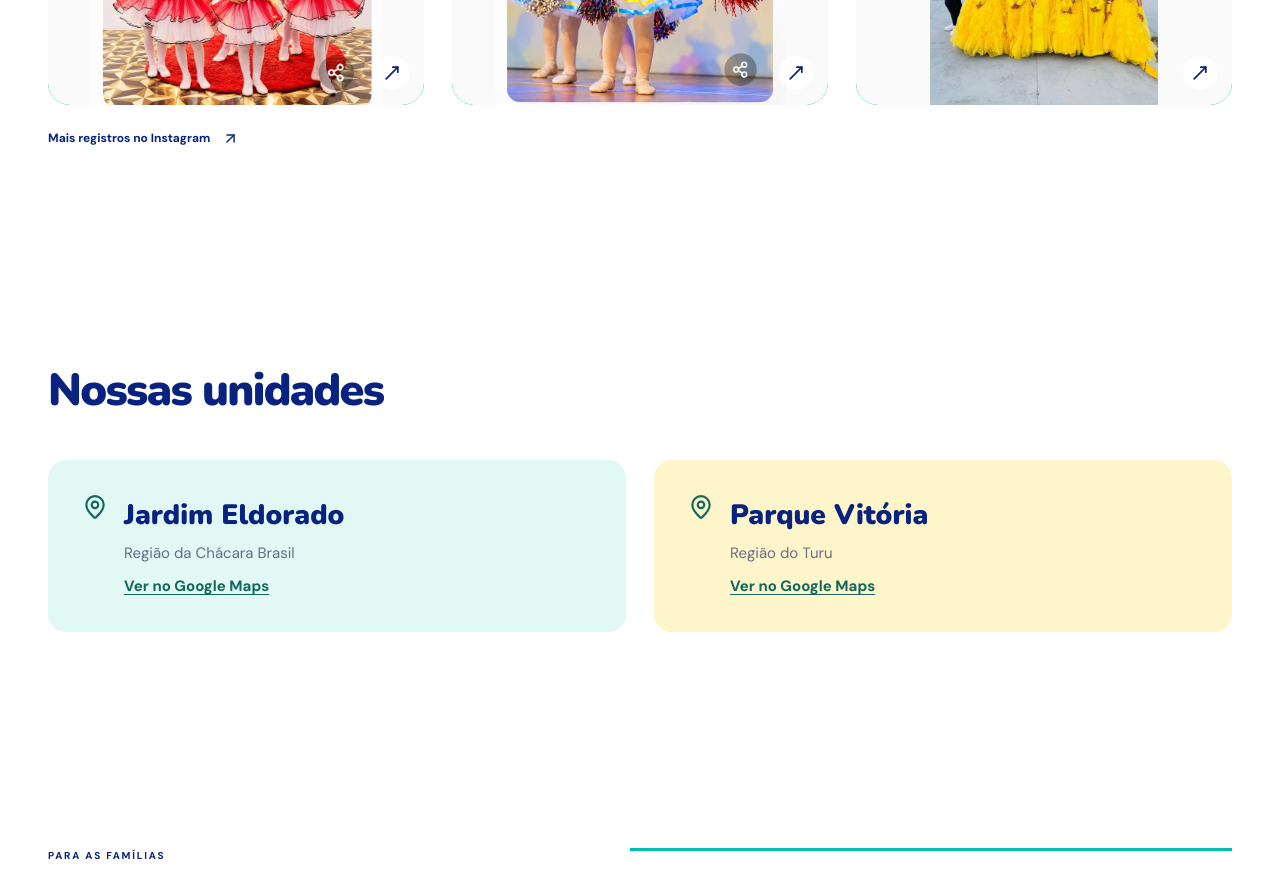
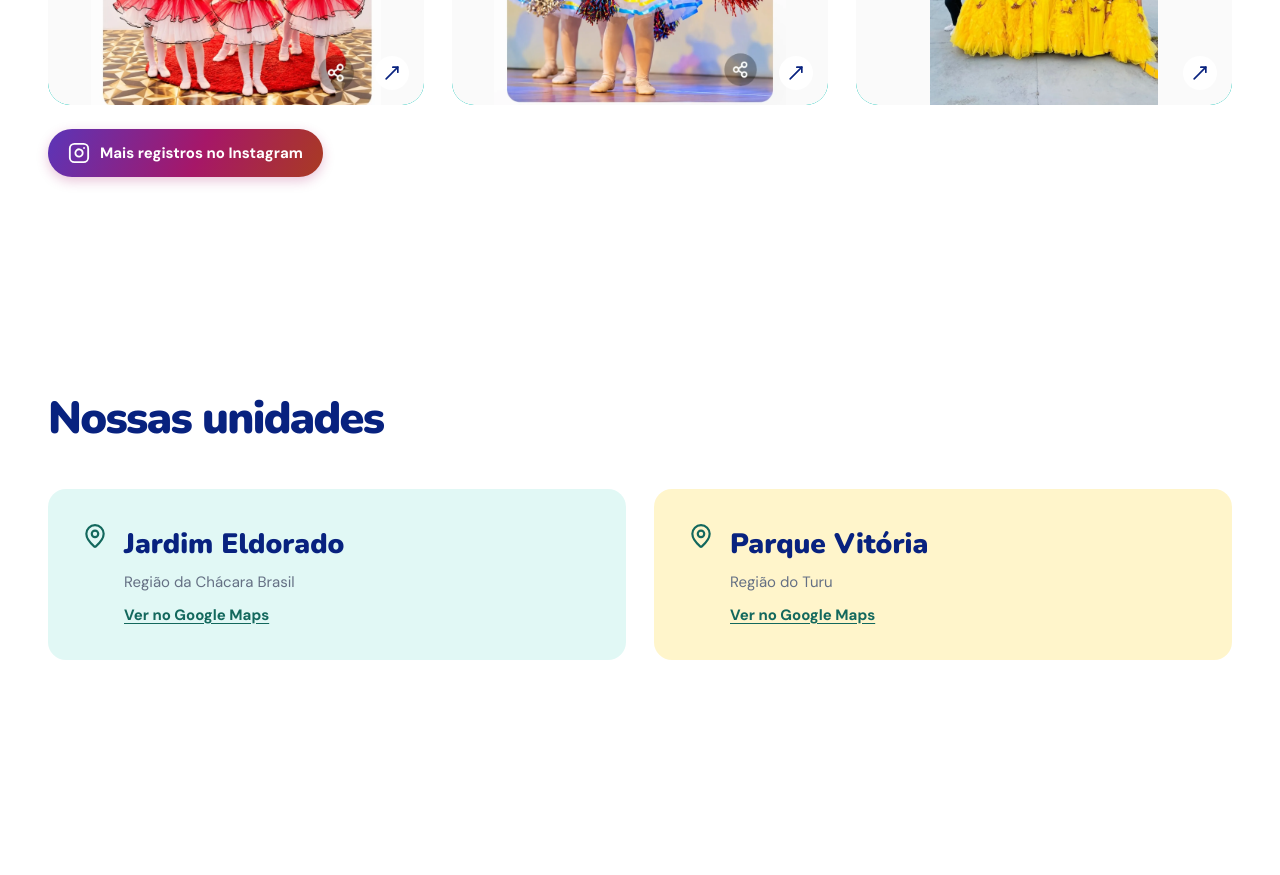
Before and after one commit to vixtem/Creche-Escola-Sonho-de-Crian-a, a React (Vite) app: page / in a window 1280 px wide. Shown: the part 1620-2495 px from the top of the page. Built offline with nearby package versions, Linux system fonts and the light colour scheme.

Commit message:
Destaca o botão do Instagram na galeria de vivências

```diff
--- a/src/main.jsx
+++ b/src/main.jsx
@@ -1,6 +1,6 @@
 import React, { useEffect, useRef, useState } from 'react';
 import { createRoot } from 'react-dom/client';
-import { ArrowUpRight, Sparkles, Menu, X, ChevronDown, Check, Copy, MessageCircle, MapPin, Clock, MoveUpRight } from 'lucide-react';
+import { ArrowUpRight, Sparkles, Menu, X, ChevronDown, Check, Copy, Instagram, MessageCircle, MapPin, Clock, MoveUpRight } from 'lucide-react';
 import { school } from './school';
 import './styles.css';
 
@@ -134,8 +134,9 @@ function App() {
             </button>
           ))}
         </div>
-        <a className="text-link experience-instagram" href={school.instagram} target="_blank" rel="noreferrer">
-          Mais registros no Instagram <ArrowUpRight size={17} aria-hidden="true" />
+        <a className="experience-instagram" href={school.instagram} target="_blank" rel="noreferrer">
+          <Instagram size={22} aria-hidden="true" />
+          Mais registros no Instagram
         </a>
       </section>
       <SchoolUnits />
--- a/src/styles.css
+++ b/src/styles.css
@@ -53,7 +53,27 @@
   .experience-photo { aspect-ratio: auto; }
   .experience-photo img { height: auto; }
 }
-.experience-instagram { margin-top: 24px; }
+.experience-instagram {
+  display: inline-flex;
+  align-items: center;
+  justify-content: center;
+  gap: 10px;
+  min-height: 48px;
+  max-width: 100%;
+  margin-top: 24px;
+  padding: 10px 20px;
+  border-radius: 999px;
+  background: #a61768 linear-gradient(115deg, #5b35b8, #a61768 55%, #a93b22);
+  color: #fff;
+  font-size: 15px;
+  font-weight: 800;
+  line-height: 1.35;
+  box-shadow: 0 4px 12px #a6176840;
+  transition: box-shadow .2s;
+}
+.experience-instagram svg { flex-shrink: 0; }
+.experience-instagram:hover { box-shadow: 0 6px 18px #a6176866; }
+.experience-instagram:focus-visible { outline-color: var(--navy); }
 .school-units {
   display: grid;
   grid-template-columns: repeat(2, minmax(0, 1fr));
```
